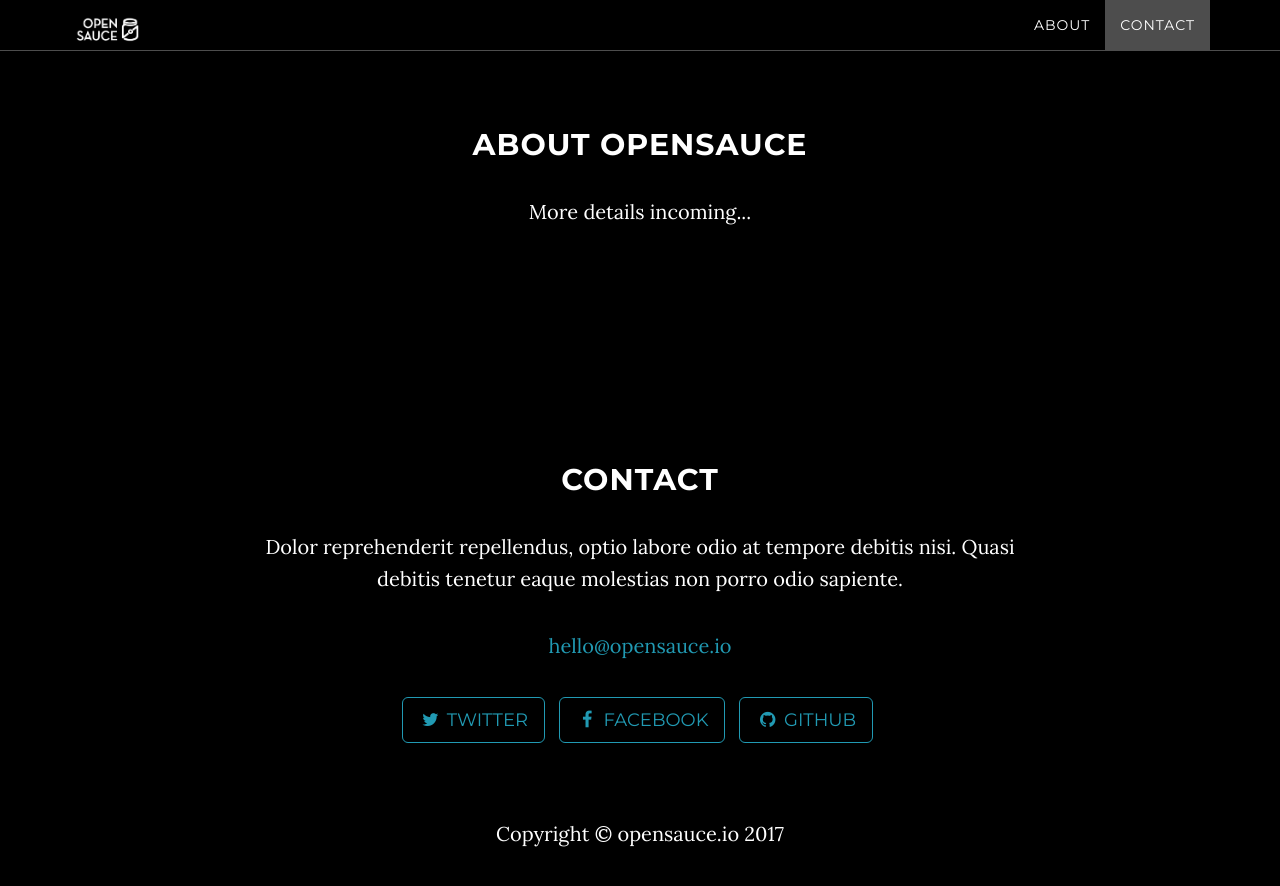
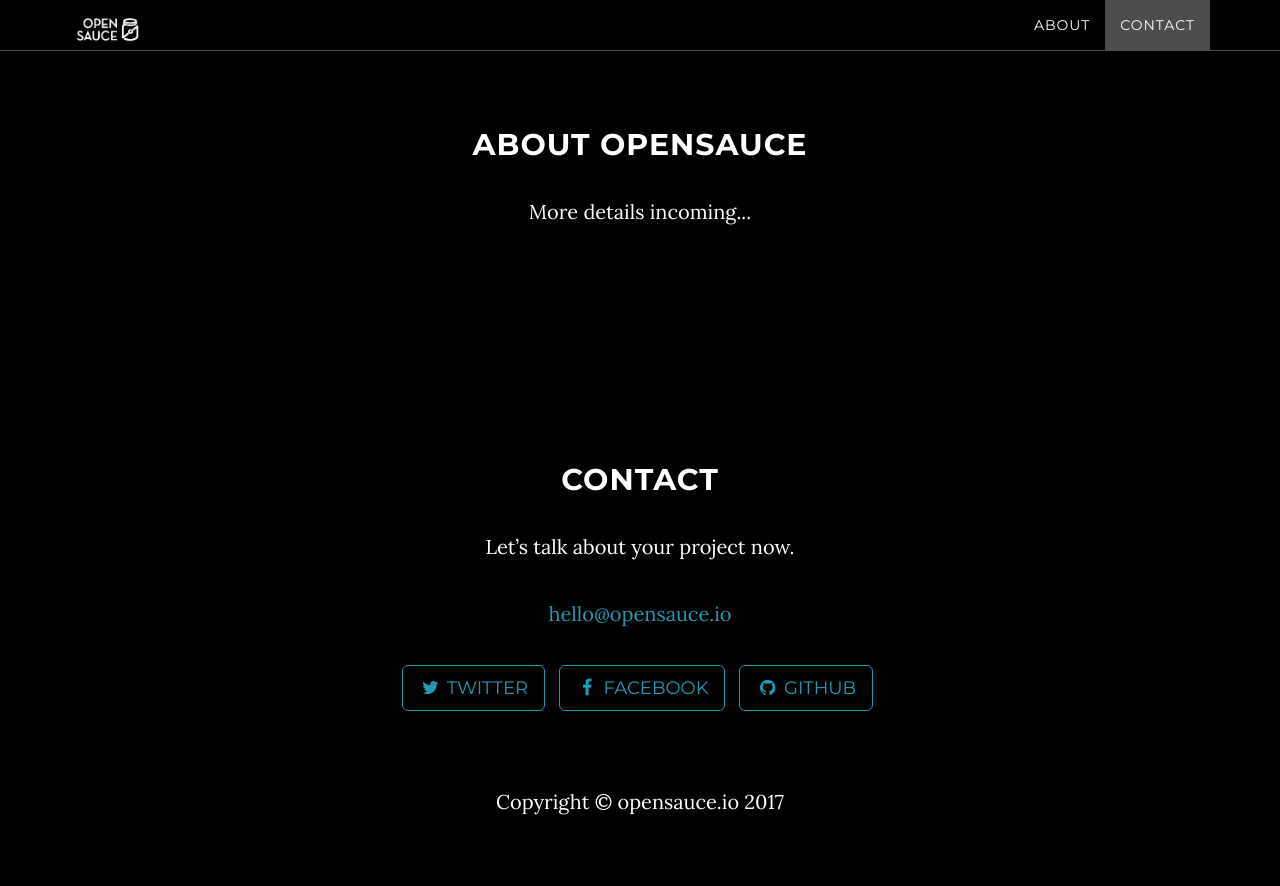
Before and after one commit to OpenSauce-IO/opensauce-io.github.io, a Jekyll site: the page built from index.html, in a window 1280 px wide and 900 px high, scrolled down 972 px. Shown: the top 886 px of the window. Built offline with Jekyll 4.4.1, drawn with Linux system fonts in a browser that asks for light colours.

Commit message:
contact text

```diff
--- a/_includes/contact.html
+++ b/_includes/contact.html
@@ -3,7 +3,7 @@
     <div class="row">
         <div class="col-lg-8 col-lg-offset-2">
             <h2>Contact</h2>
-            <p>Dolor reprehenderit repellendus, optio labore odio at tempore debitis nisi. Quasi debitis tenetur eaque molestias non porro odio sapiente.</p>
+            <p>Let’s talk about your project now.</p>
             <p><a href="mailto:{{ site.email }}">{{ site.email }}</a>
             </p>
             <ul class="list-inline banner-social-buttons">
```
